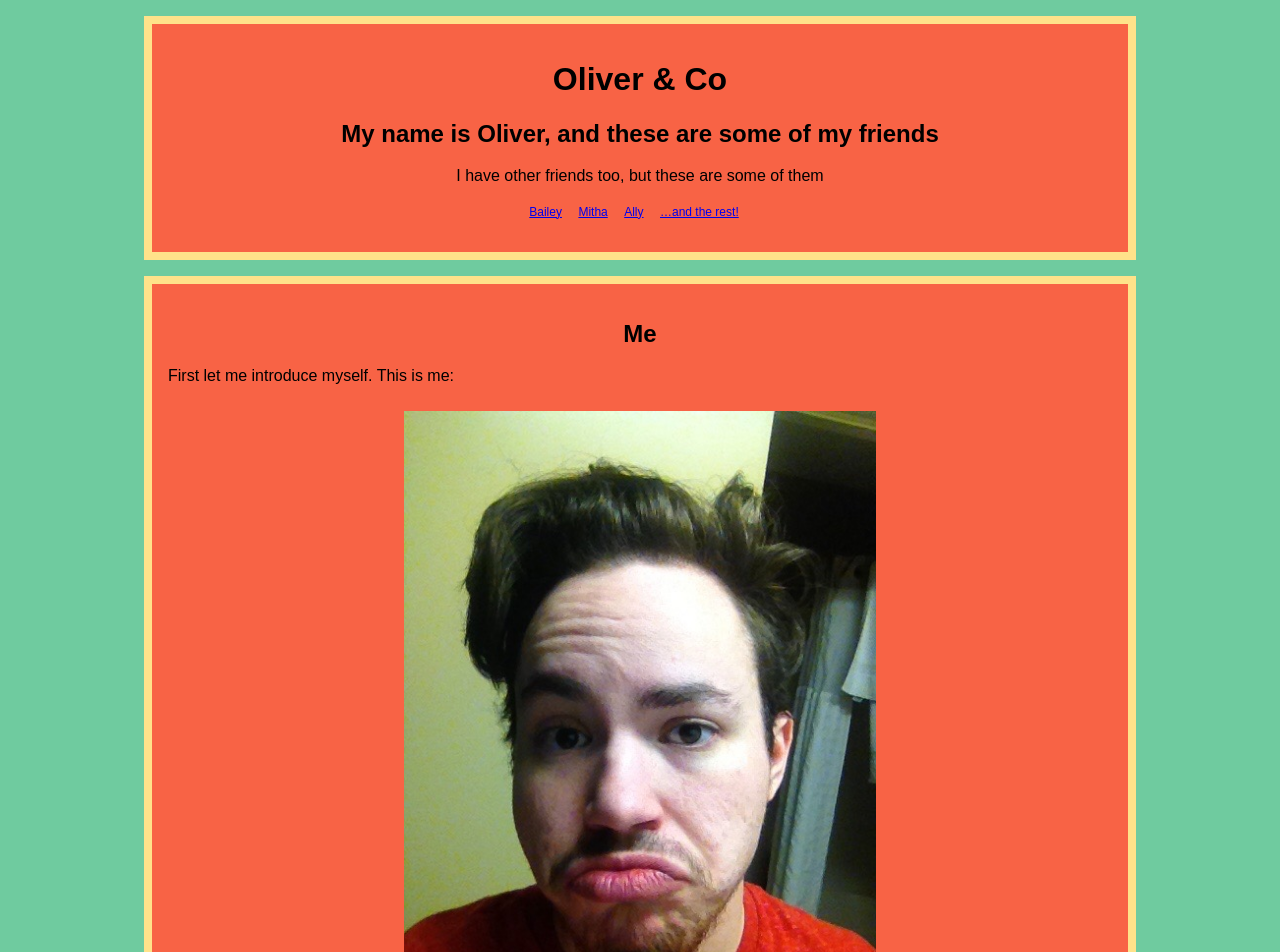
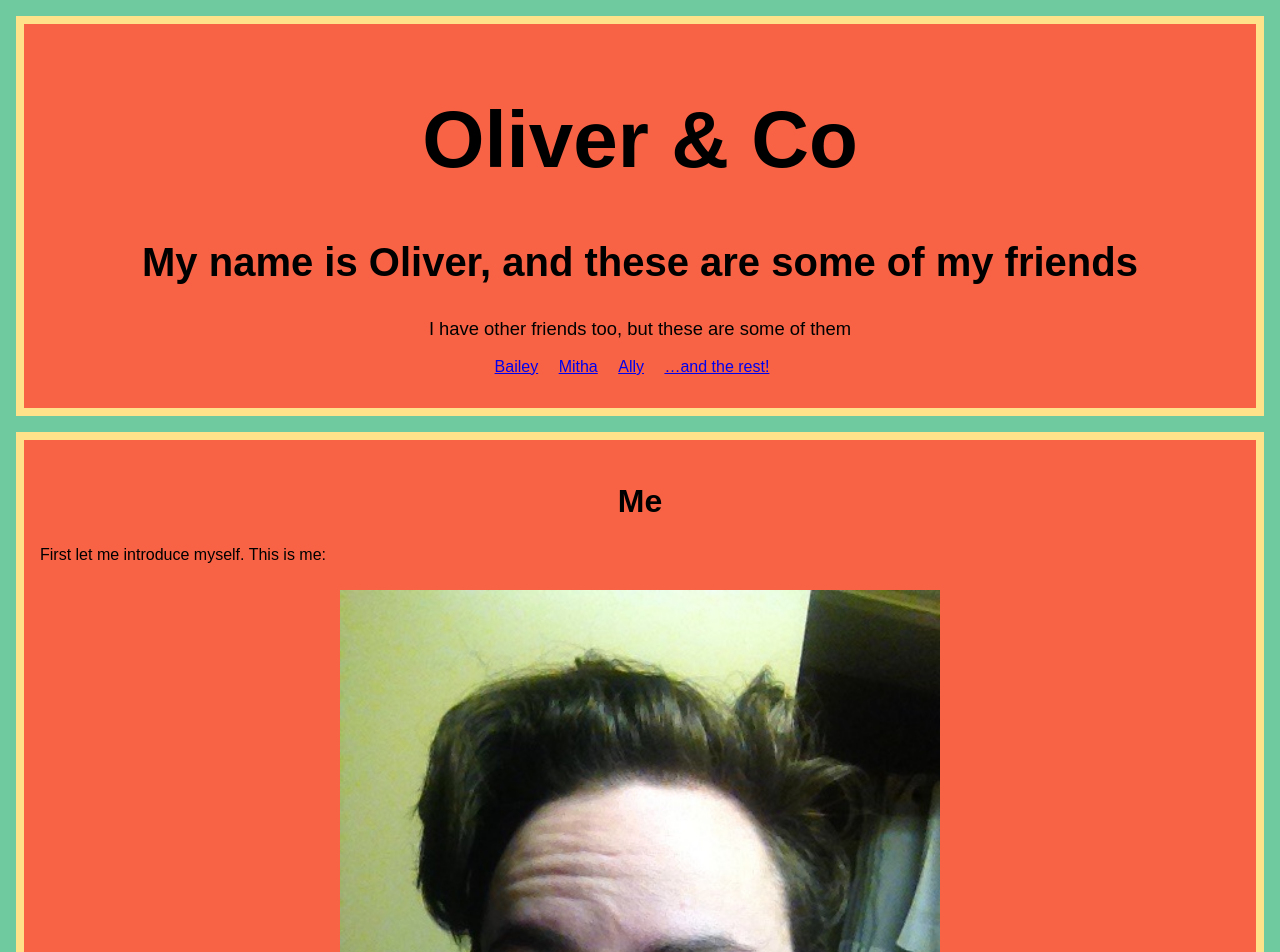
Before and after one commit to orphanedcouplet/html-me-something, a plain HTML site: page index.html in a window 1280 px wide. Shown: the top 952 px of the page. Drawn offline with Linux system fonts and the light colour scheme.

Commit message:
had another look at the assignment requirements, changed sections back to articles, put content in footer

```diff
--- a/index.html
+++ b/index.html
@@ -20,15 +20,15 @@
             </nav>
         </header>
         <main>
-            <section id="oliver">
+            <article id="oliver">
                 <h2>Me</h2>
                 <p>First let me introduce myself. This is me:</p>
                 <h6><img src="images/oliver-pouting.jpg"
                     alt="selfie of Oliver, pouting"
                     title="your host, Oliver" /></h6>
                 <p>My name is Oliver. Hi! Nice to meet you.</p>
-            </section>
-            <section id="bailey">
+            </article>
+            <article id="bailey">
                 <h2>Bailey</h2>
                 <h6><img src="images/bailey.jpg"
                     alt="Bailey in a scarf"
@@ -38,8 +38,8 @@
                 </p>
                 <p>Oh, and we also live together in a beautiful apartment
                     in South City.</p>
-            </section>
-            <section id="mitha">
+            </article>
+            <article id="mitha">
                 <h2>Mitha</h2>
                 <h6><img src="images/mitha.jpg"
                     alt="Mitha in a scarf"
@@ -47,8 +47,8 @@
                 <p>This is my friend Mitha. She's going to Harvard Law School.
                     She's very impressive. I like to brag about her.
                 </p>
-            </section>
-            <section id="ally">
+            </article>
+            <article id="ally">
                 <h2>Ally</h2>
                 <h6><img src="images/ally-with-gecko.jpg"
                     alt="snapchat of Ally with caption 'My selfie gecko :D'
@@ -58,8 +58,8 @@
                     selfies. One time, my friend Bailey gave Ally a tattoo of a
                     cactus! It was awesome.
                 </p>
-            </section>
-            <section id="pets">
+            </article>
+            <article id="pets">
                 <h2>&hellip;and the rest!</h2>
                 <h6><img src="images/cats-and-dog.jpg"
                     alt="2 cats &amp; 1 dog"
@@ -75,11 +75,13 @@
                     nicknames is Cheerio. She comes to class with me
                     every week and is very bored. (She says she's
                     &quot;not into computers.&quot;)</p>
-            </section>
-            <section>
+            </article>
+            <article>
                     <h5>They're good pals I guess.</h5>
-            </section>
+            </article>
         </main>
-        <footer></footer>
+        <footer>
+            <p>&copy; 2017 Oliver Ayers ALL RIGHTS RESERVED <br /> (except for a couple of images &copy; their respective owners)</p>
+        </footer>
     </body>
 </html>
--- a/styles.css
+++ b/styles.css
@@ -1,6 +1,6 @@
 body {
-	width: 100%;
-	max-width: 1024px;
+	height: 100%;
+	max-height: 1024px;
 	margin: 0 auto;
 	background-color: #6fcb9f;
     font-size: 100%;
@@ -8,7 +8,9 @@ body {
 }
 
 img {
-	width: 100%;
+	height: 100%;
+    max-height: 100%;
+    width: 100%;
     max-width: 50%;
 }
 
@@ -22,18 +24,30 @@ header {
     border-color: #ffe28a;
 }
 
+header h1 {
+    font-size: 5em;
+}
+
+header h2 {
+    font-size: 2.5em;
+}
+
+header p {
+    font-size: 1.15em;
+}
+
 nav ul {
 	text-align: center;
-	padding: 0;
+    padding: 0;
 }
 
 nav ul li {
 	display: inline-block;
 	margin-right: 1em;
-	font-size: 0.75em;
+	font-size: 1em;
 }
 
-section {
+article {
     margin: 1em;
     background-color: #F86345;
     border-style: solid;
@@ -41,27 +55,25 @@ section {
     border-color: #ffe28a;
 }
 
-section:first-child {
-    margin-top: 0;
+article h2 {
+    text-align: center;
+    font-size: 2em;
 }
 
-section:last-child {
-	margin-bottom: 0;
+article h5 {
+    text-align: center;
+    font-size: 1.5em;
 }
 
-section h2 {
+article h6 {
     text-align: center;
 }
 
-section h5 {
-    text-align: center;
-    font-size: 1em;
+article {
+    padding: 1em;
 }
 
-section h6 {
+footer {
+    font-size: .75em;
     text-align: center;
 }
-
-section {
-    padding: 1em;
-}
```
